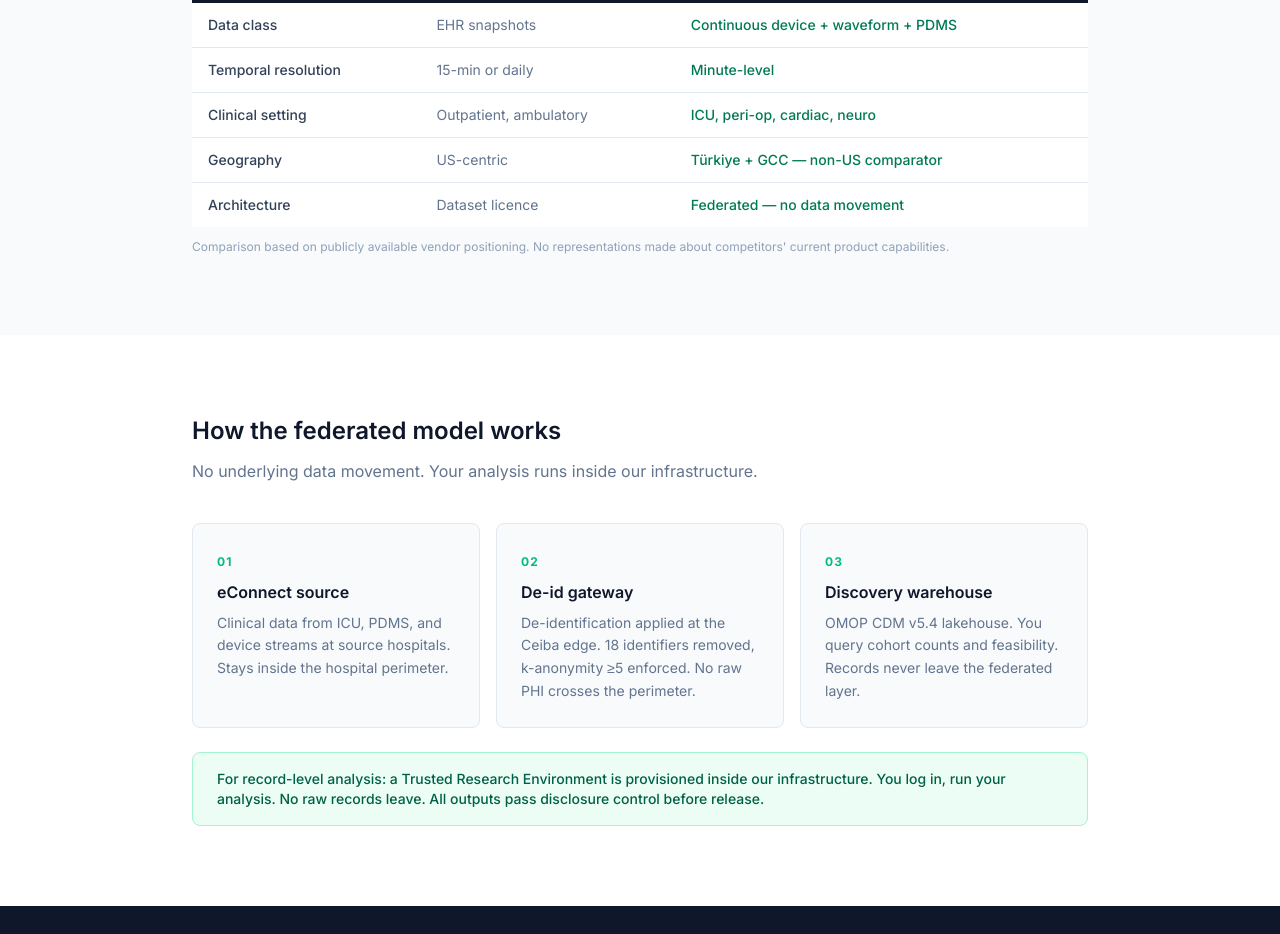
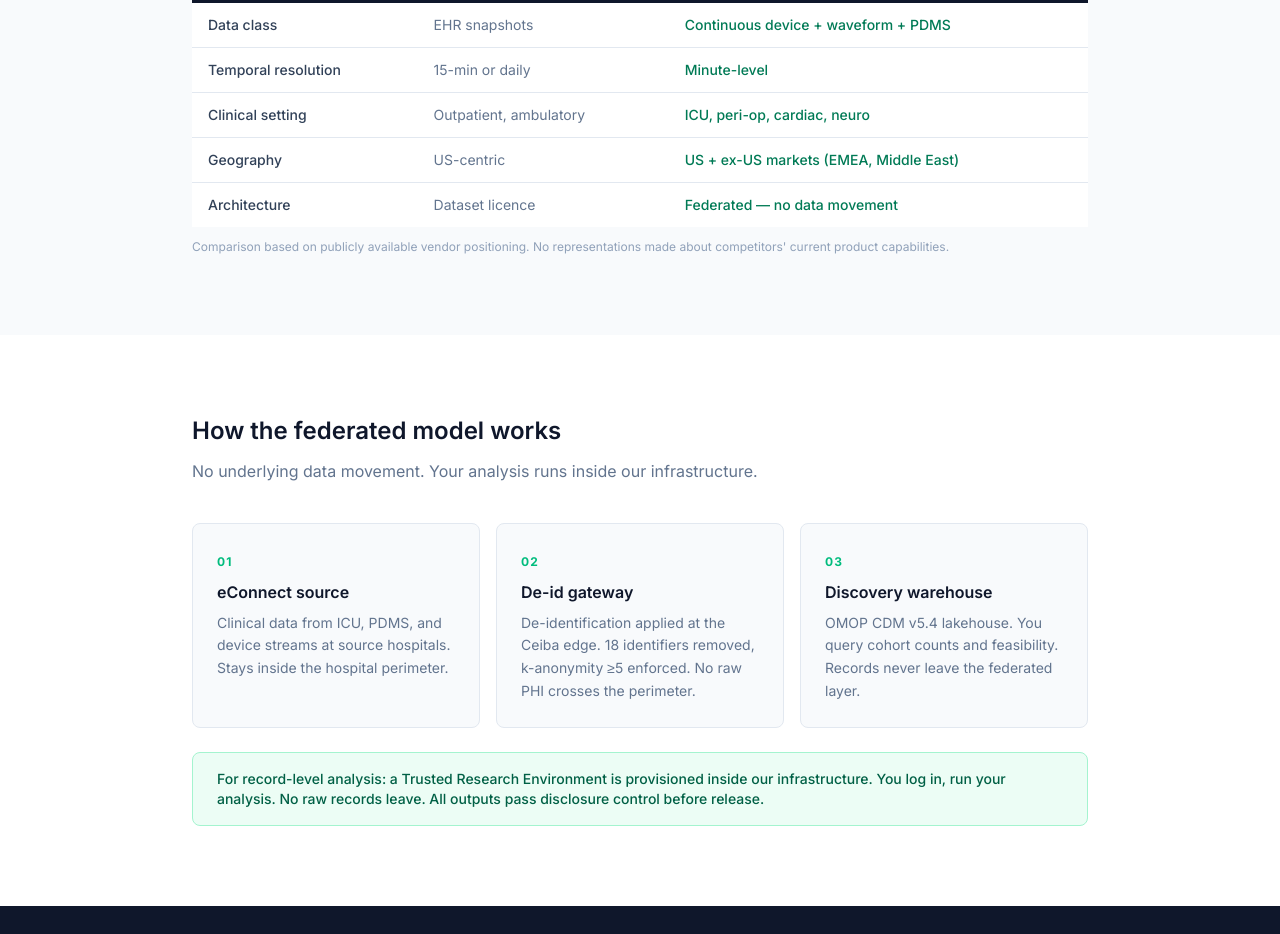
Before and after one commit to Zee-AI-1907/pulse-rwe-web, a Next.js app: page / in a window 1280 px wide. Shown: the part 1180-2114 px from the top of the page. Built offline with nearby package versions, Linux system fonts and the light colour scheme.

Commit message:
Remove country-specific references, use US/ex-US/regional language

```diff
--- a/app/how-it-works/page.tsx
+++ b/app/how-it-works/page.tsx
@@ -14,7 +14,7 @@ export default function HowItWorks() {
           {[
             { n: "1", title: "eConnect source", desc: "Device, vitals, and PDMS data from ICU and acute care units. Remains inside the hospital." },
             { n: "2", title: "De-id gateway", desc: "HIPAA Safe Harbor + GDPR pseudonymisation. 18 identifiers removed. k-anonymity ≥5 enforced at query time." },
-            { n: "3", title: "OMOP warehouse", desc: "OMOP CDM v5.4 lakehouse, EU + UAE regions. Columnar, query-optimised." },
+            { n: "3", title: "OMOP warehouse", desc: "OMOP CDM v5.4 lakehouse, multi-region (US + ex-US). Columnar, query-optimised." },
             { n: "4", title: "Cohort builder", desc: "Self-service UI. Define criteria, get counts. Feasibility confirmed before any study commitment." },
           ].map(({ n, title, desc }) => (
             <div key={n} className="flex-1 relative">
--- a/app/page.tsx
+++ b/app/page.tsx
@@ -63,7 +63,7 @@ export default function Home() {
                   ["Data class", "EHR snapshots", "Continuous device + waveform + PDMS"],
                   ["Temporal resolution", "15-min or daily", "Minute-level"],
                   ["Clinical setting", "Outpatient, ambulatory", "ICU, peri-op, cardiac, neuro"],
-                  ["Geography", "US-centric", "Türkiye + GCC — non-US comparator"],
+                  ["Geography", "US-centric", "US + ex-US markets (EMEA, Middle East)"],
                   ["Architecture", "Dataset licence", "Federated — no data movement"],
                 ].map(([dim, ehr, dc]) => (
                   <tr key={dim} className="bg-white hover:bg-slate-50">
```
